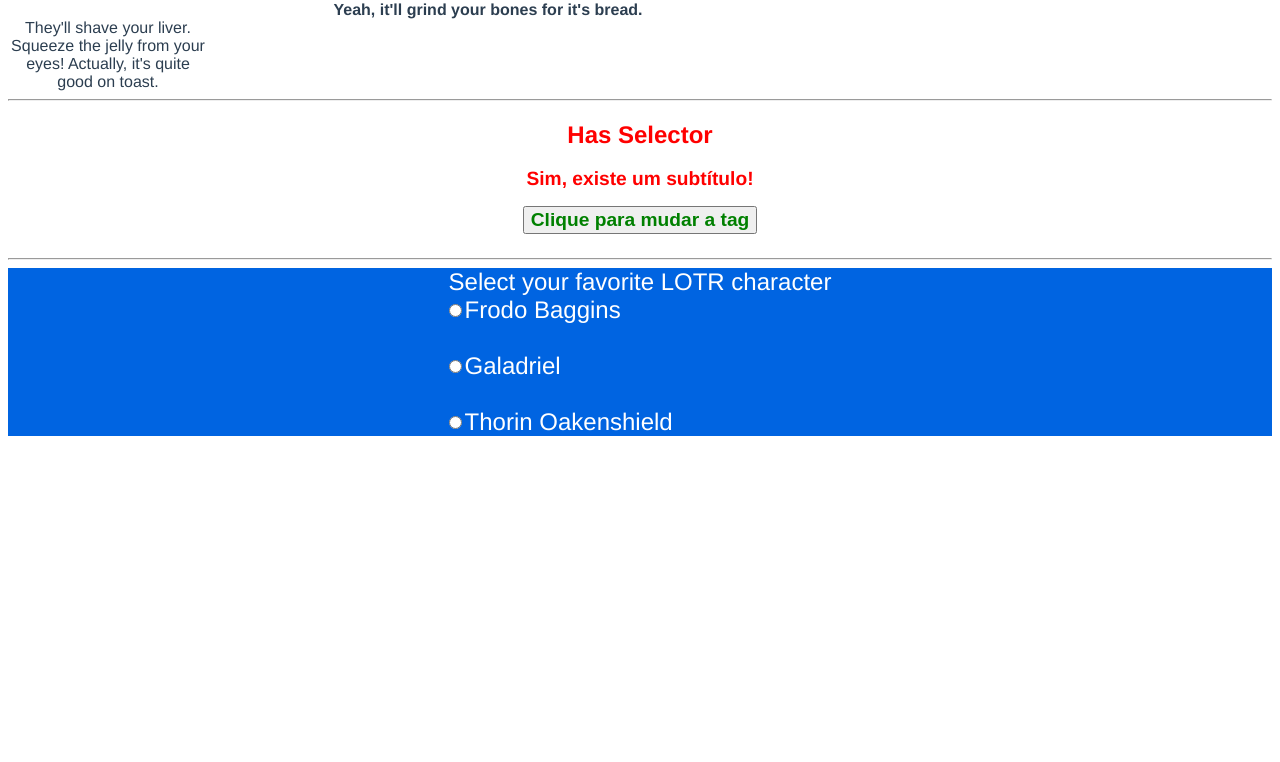
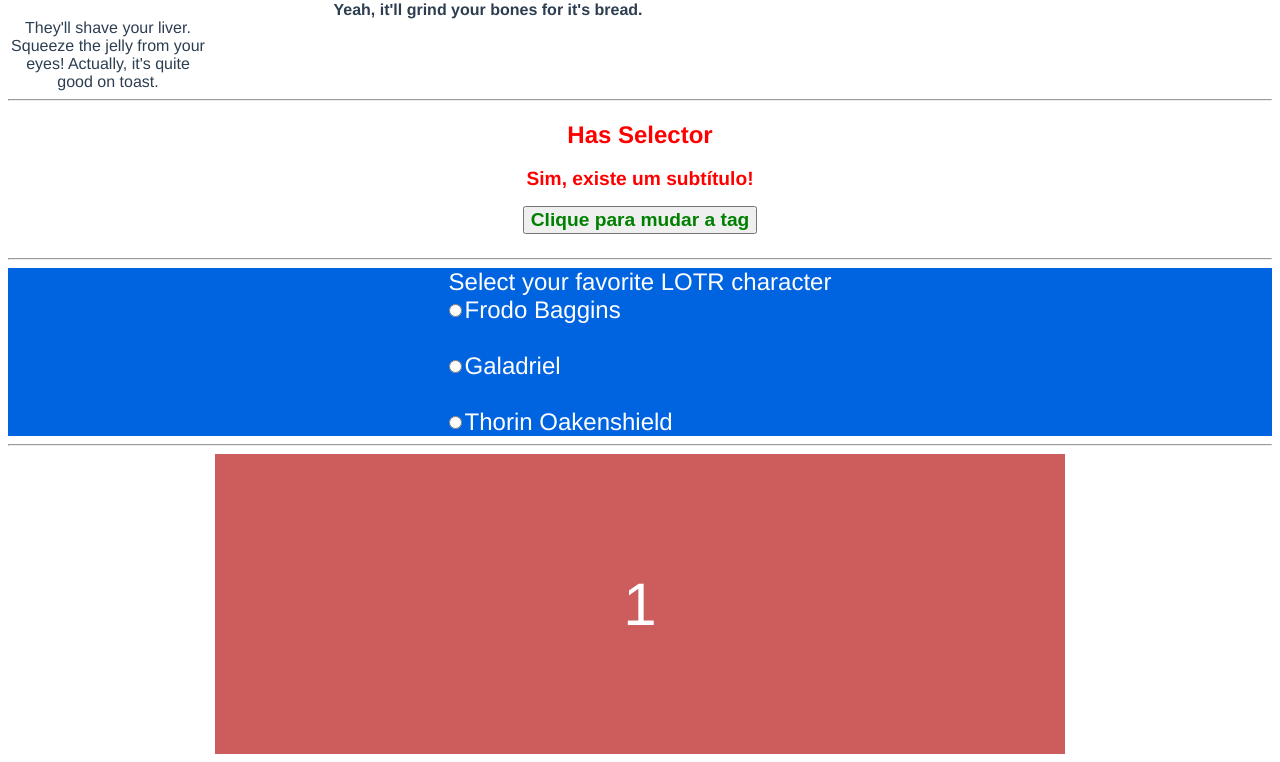
Before and after one commit to deverebor/scss-like-you-never-seen, a Vue app: page / in a window 1280 px wide. Shown: the part 1522-2284 px from the top of the page. Before the commit the page ends 1966 px from the top, so only its background shows below. Built offline with nearby package versions, Linux system fonts and the light colour scheme.

Commit message:
feat(ScrollSnap): create component

```diff
--- a/src/App.vue
+++ b/src/App.vue
@@ -10,6 +10,8 @@
   <HasSelector />
   <hr />
   <AccentColor />
+  <hr />
+  <ScrollSnap />
 </template>
 
 <script lang="ts">
@@ -20,6 +22,7 @@ import ExtendRule from "./components/ExtendRule/ExtendRule.vue";
 import LayerRule from "./components/LayerRule/LayerRule.vue";
 import HasSelector from "./components/HasSelector/HasSelector.vue";
 import AccentColor from "./components/AccentColor/AccentColor.vue";
+import ScrollSnap from "./components/ScrollSnap/ScrollSnap.vue";
 
 export default defineComponent({
   name: "App",
@@ -30,6 +33,7 @@ export default defineComponent({
     LayerRule,
     HasSelector,
     AccentColor,
+    ScrollSnap,
   },
 });
 </script>
--- /dev/null
+++ b/src/components/ScrollSnap/ScrollSnap.scss
@@ -0,0 +1,28 @@
+.scroll-snap {
+  @extend %wrapper;
+  overflow: auto;
+  scroll-snap-type: y mandatory;
+  height: 500px;
+  margin: 0 auto;
+
+  &__area {
+    @extend %wrapper;
+    scroll-snap-align: start;
+    display: flex;
+    align-items: center;
+    justify-content: center;
+    color: white;
+  }
+}
+
+%wrapper {
+  max-width: 850px;
+  height: 300px;
+  font-size: 60px;
+}
+
+
+.scroll-snap__area:nth-of-type(1) {  background: IndianRed; }
+.scroll-snap__area:nth-of-type(2) {  background: Moccasin; }
+.scroll-snap__area:nth-of-type(3) {  background: thistle; }
+.scroll-snap__area:nth-of-type(4) {  background: seagreen; }
--- /dev/null
+++ b/src/components/ScrollSnap/ScrollSnap.vue
@@ -0,0 +1,21 @@
+<template>
+  <div class="scroll-snap">
+    <div class="scroll-snap__area">1</div>
+    <div class="scroll-snap__area">2</div>
+    <div class="scroll-snap__area">3</div>
+    <div class="scroll-snap__area">4</div>
+  </div>
+</template>
+
+<script lang="ts">
+import { defineComponent } from "vue";
+
+export default defineComponent({
+  name: "ScrollSnap",
+  setup() {
+    return {};
+  },
+});
+</script>
+
+<style src="./ScrollSnap.scss" lang="scss" scoped />
```
Also changed, not shown: src/components/ScrollSnap/README.md (added).
